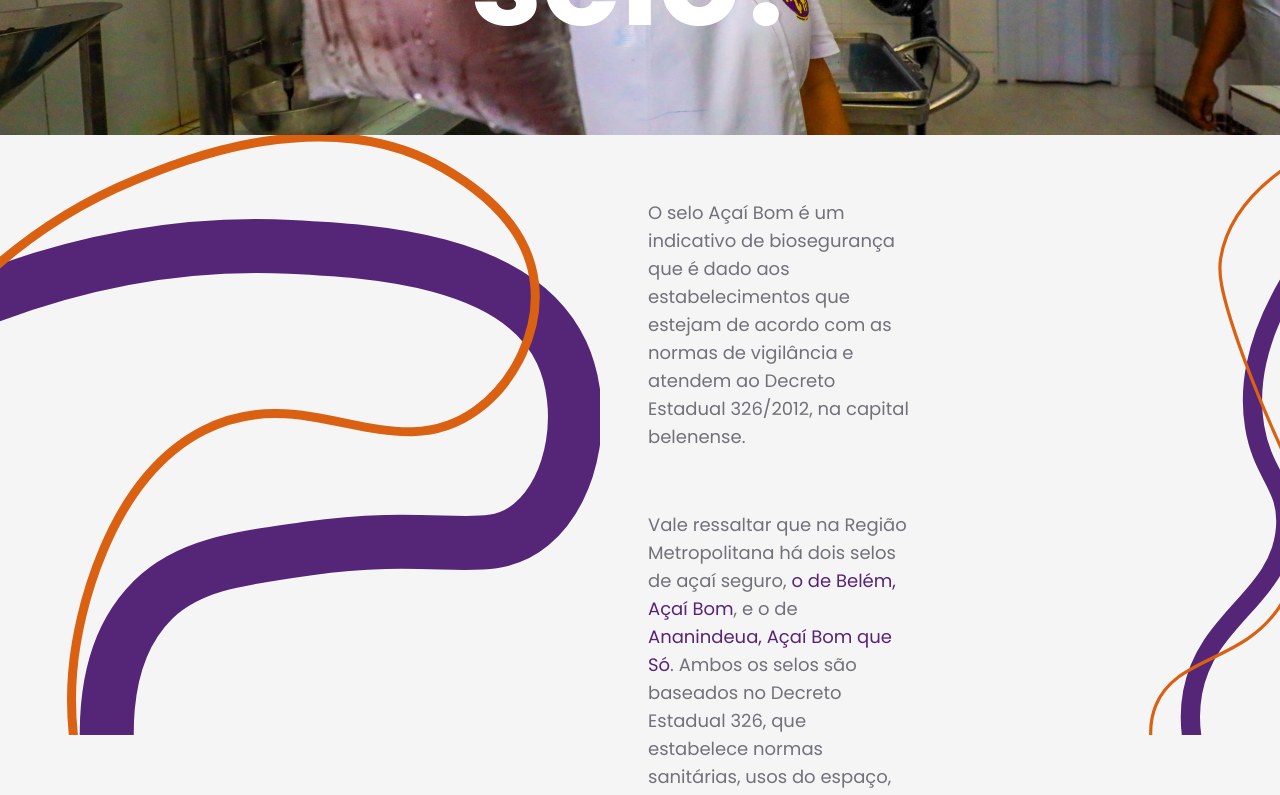
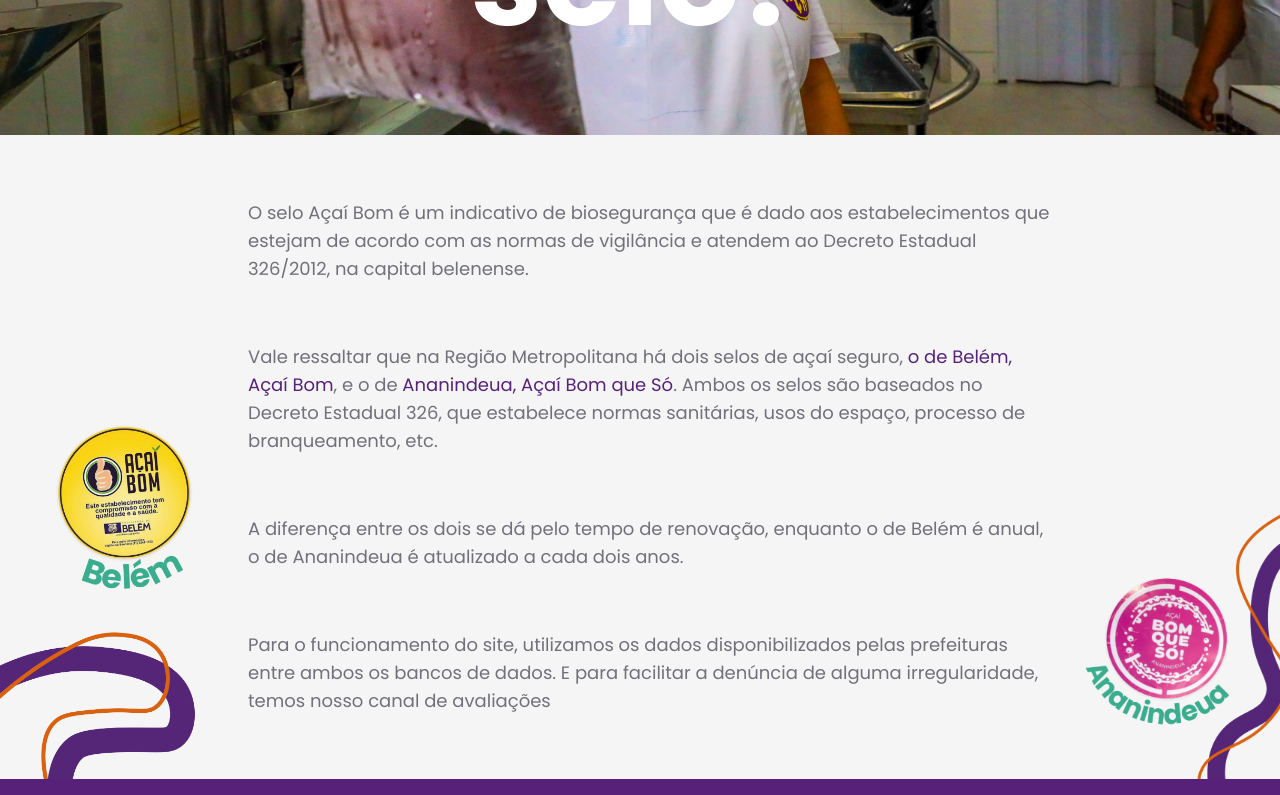
Before and after one commit to blklts/localiza-acai, a Next.js app: page /selo in a window 1280 px wide. Shown: the part 400-1195 px from the top of the page. Built offline with nearby package versions, Linux system fonts and the light colour scheme.

Commit message:
feat: selo page desktop side images with bottom-aligned webp assets
Add curvesAlign prop to PageTemplate for bottom-pinned side images.
Redesign selo desktop layout with selo 1.webp / selo 2.webp touching the footer, sized to fit the viewport.

```diff
--- a/src/app/(marketing)/selo/page.tsx
+++ b/src/app/(marketing)/selo/page.tsx
@@ -4,27 +4,49 @@
 
 export default function Selo() {
   return (
+    <>
+      {/* ────────────────────────────────────────────
+          MOBILE LAYOUT  (hidden on md+)
+      ──────────────────────────────────────────── */}
+      <div className="md:hidden">
         <PageTemplate
           title="Como funciona o selo?"
           heroBg="/elements/decoration/selo/header.webp"
-      leftCurve="/elements/decoration/selo/1.svg"
-      rightCurve="/elements/decoration/selo/2.svg"
         >
-        <div className="flex items-stretch w-full">
-            <div className="w-full md:w-2/3 md:flex-shrink-0 flex flex-col gap-8 md:gap-[60px] self-center">
-                <p className="text-zinc-500 text-base md:text-lg">O selo Açaí Bom é um indicativo de biosegurança que é dado aos estabelecimentos que estejam de acordo com as normas de vigilância e atendem ao Decreto Estadual 326/2012, na capital belenense.</p>
-                <p className="text-zinc-500 text-base md:text-lg">Vale ressaltar que na Região Metropolitana há dois selos de açaí seguro,<span className="text-[#57227A]"> o de Belém,  Açaí Bom</span>, e o de <span className="text-[#57227A]">Ananindeua,  Açaí Bom que Só</span>. Ambos os selos são baseados no Decreto Estadual 326, que estabelece normas sanitárias, usos do espaço, processo de branqueamento, etc.</p>
+          <div className="flex flex-col gap-8 w-full">
+            <p className="text-zinc-500 text-base">O selo Açaí Bom é um indicativo de biosegurança que é dado aos estabelecimentos que estejam de acordo com as normas de vigilância e atendem ao Decreto Estadual 326/2012, na capital belenense.</p>
+            <p className="text-zinc-500 text-base">Vale ressaltar que na Região Metropolitana há dois selos de açaí seguro,<span className="text-[#57227A]"> o de Belém, Açaí Bom</span>, e o de <span className="text-[#57227A]">Ananindeua, Açaí Bom que Só</span>. Ambos os selos são baseados no Decreto Estadual 326, que estabelece normas sanitárias, usos do espaço, processo de branqueamento, etc.</p>
             <div className="flex gap-4 justify-center">
               {/* eslint-disable-next-line @next/next/no-img-element */}
               <img src="/elements/decoration/selo/selo1.png" alt="Selo Açaí Bom - Belém" className="w-1/2 max-w-[180px] object-contain" />
               {/* eslint-disable-next-line @next/next/no-img-element */}
               <img src="/elements/decoration/selo/selo2.png" alt="Selo Açaí Bom que Só - Ananindeua" className="w-1/2 max-w-[180px] object-contain" />
             </div>
-                <p className="text-zinc-500 text-base md:text-lg">A diferença entre os dois se dá pelo tempo de renovação, enquanto o de Belém é anual, o de Ananindeua é atualizado a cada dois anos.</p>
-                <p className="text-zinc-500 text-base md:text-lg">Para o funcionamento do site, utilizamos os dados disponibilizados pelas prefeituras entre ambos os bancos de dados. E para facilitar a denúncia de alguma irregularidade, temos nosso canal de avaliações</p>
-            </div>
-            <div className="hidden md:block flex-1" />
+            <p className="text-zinc-500 text-base">A diferença entre os dois se dá pelo tempo de renovação, enquanto o de Belém é anual, o de Ananindeua é atualizado a cada dois anos.</p>
+            <p className="text-zinc-500 text-base">Para o funcionamento do site, utilizamos os dados disponibilizados pelas prefeituras entre ambos os bancos de dados. E para facilitar a denúncia de alguma irregularidade, temos nosso canal de avaliações</p>
           </div>
         </PageTemplate>
+      </div>
+
+      {/* ────────────────────────────────────────────
+          DESKTOP LAYOUT  (hidden below md)
+      ──────────────────────────────────────────── */}
+      <div className="hidden md:block">
+        <PageTemplate
+          title="Como funciona o selo?"
+          heroBg="/elements/decoration/selo/header.webp"
+          leftCurve="/elements/decoration/selo/selo%201.webp"
+          rightCurve="/elements/decoration/selo/selo%202.webp"
+          curvesAlign="end"
+        >
+          <div className="flex-1 flex flex-col gap-[60px] self-center">
+            <p className="text-zinc-500 text-lg">O selo Açaí Bom é um indicativo de biosegurança que é dado aos estabelecimentos que estejam de acordo com as normas de vigilância e atendem ao Decreto Estadual 326/2012, na capital belenense.</p>
+            <p className="text-zinc-500 text-lg">Vale ressaltar que na Região Metropolitana há dois selos de açaí seguro,<span className="text-[#57227A]"> o de Belém, Açaí Bom</span>, e o de <span className="text-[#57227A]">Ananindeua, Açaí Bom que Só</span>. Ambos os selos são baseados no Decreto Estadual 326, que estabelece normas sanitárias, usos do espaço, processo de branqueamento, etc.</p>
+            <p className="text-zinc-500 text-lg">A diferença entre os dois se dá pelo tempo de renovação, enquanto o de Belém é anual, o de Ananindeua é atualizado a cada dois anos.</p>
+            <p className="text-zinc-500 text-lg">Para o funcionamento do site, utilizamos os dados disponibilizados pelas prefeituras entre ambos os bancos de dados. E para facilitar a denúncia de alguma irregularidade, temos nosso canal de avaliações</p>
+          </div>
+        </PageTemplate>
+      </div>
+    </>
   );
 }
--- a/src/components/marketing/PageTemplate.tsx
+++ b/src/components/marketing/PageTemplate.tsx
@@ -4,6 +4,7 @@
   heroBg?: string;
   leftCurve?: string;
   rightCurve?: string;
+  curvesAlign?: 'start' | 'end';
   children?: React.ReactNode;
 }
 
@@ -13,8 +14,14 @@
   heroBg,
   leftCurve,
   rightCurve,
+  curvesAlign = 'start',
   children,
 }: PageTemplateProps) {
+  const curveClass =
+    curvesAlign === 'end'
+      ? 'self-end max-h-[calc(100%-3rem)] max-w-[200px]'
+      : 'self-start max-h-[600px]';
+
   return (
     <>
       {/* Hero row */}
@@ -33,7 +40,7 @@
         <section className="flex items-stretch flex-1 bg-[#f5f5f5]">
           {leftCurve && (
             /* eslint-disable-next-line @next/next/no-img-element */
-            <img src={leftCurve} alt="" className="hidden md:block flex-shrink-0 w-auto max-h-[600px] self-start pointer-events-none" />
+            <img src={leftCurve} alt="" className={`hidden md:block flex-shrink-0 w-auto pointer-events-none ${curveClass}`} />
           )}
 
           <div className="flex-1 flex items-center gap-12 p-6 md:pl-12 md:py-16">
@@ -42,7 +49,7 @@
 
           {rightCurve && (
             /* eslint-disable-next-line @next/next/no-img-element */
-            <img src={rightCurve} alt="" className="hidden md:block flex-shrink-0 w-auto max-h-[600px] self-start pointer-events-none" />
+            <img src={rightCurve} alt="" className={`hidden md:block flex-shrink-0 w-auto pointer-events-none ${curveClass}`} />
           )}
         </section>
       )}
```
Also changed, not shown: public/elements/decoration/selo/selo 1.webp (added), public/elements/decoration/selo/selo 2.webp (added). Lines whose indentation alone changed are shown as unchanged.
